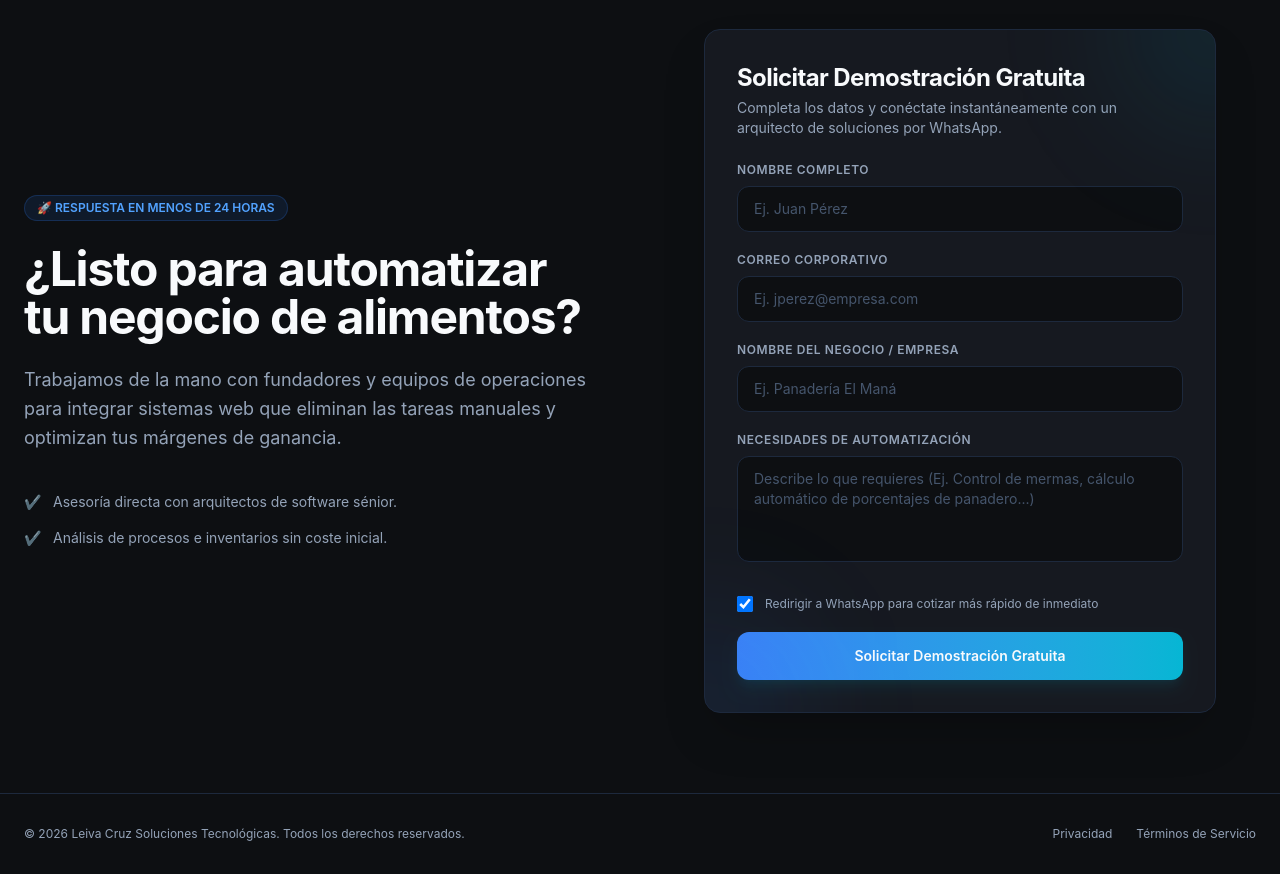
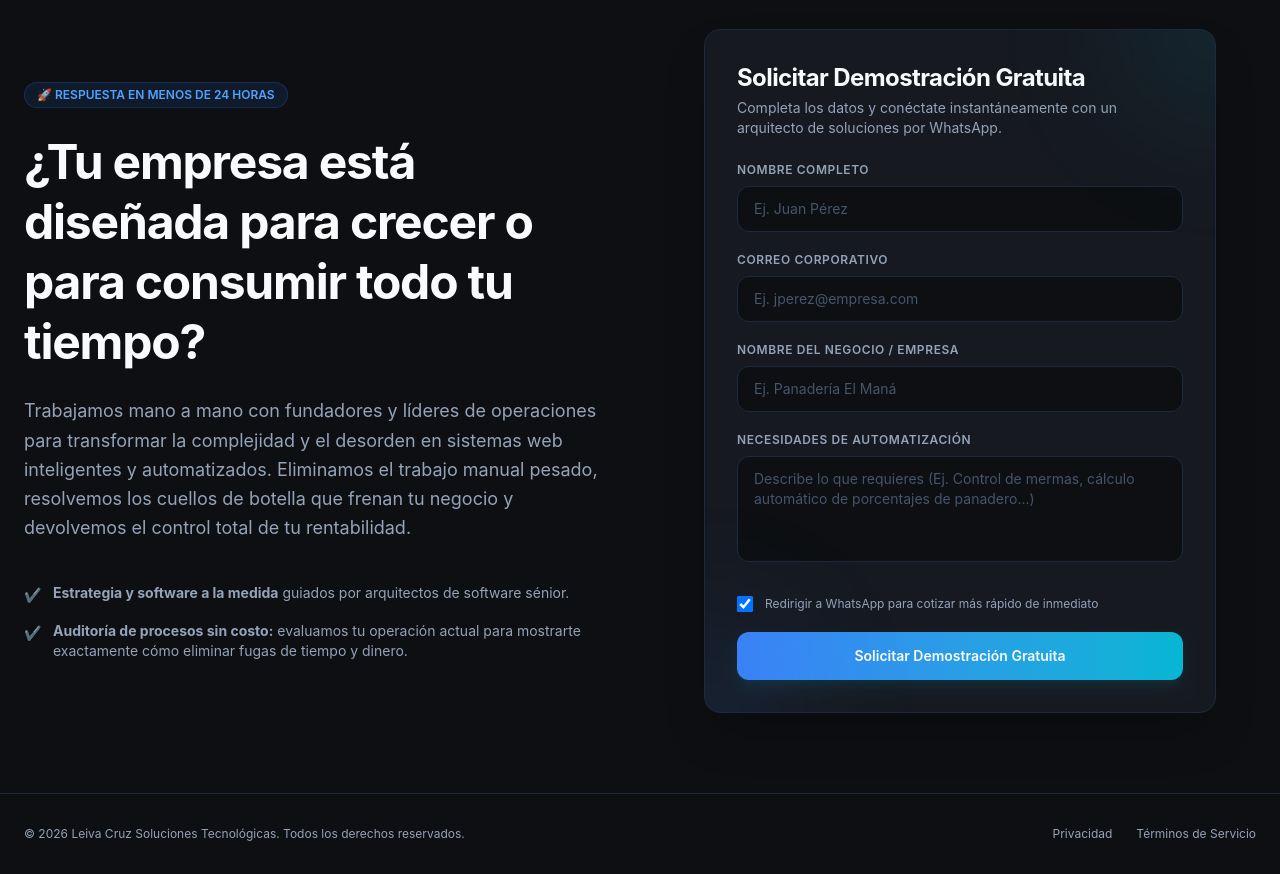
Before and after one commit to mario20407-cell/leiva-cruz-agency, a React (Vite) app: page / in a window 1280 px wide. Shown: the part 2340-3214 px from the top of the page. Built offline with nearby package versions, Linux system fonts and the light colour scheme.

Commit message:
feat: actualizar copy de valor comercial con enfoque global en eficiencia y alivio operativo

```diff
--- a/src/App.tsx
+++ b/src/App.tsx
@@ -52,20 +52,20 @@ export default function App(): React.JSX.Element {
             <div className="inline-flex items-center space-x-2 bg-blue-500/10 border border-blue-500/20 px-3 py-1 rounded-full text-xs font-semibold text-blue-400">
               🚀 RESPUESTA EN MENOS DE 24 HORAS
             </div>
-            <h2 className="text-3xl md:text-5xl font-bold tracking-tight text-[#F8FAFC]">
-              ¿Listo para automatizar <br />tu negocio de alimentos?
+            <h2 className="text-3xl md:text-5xl font-bold tracking-tight text-[#F8FAFC] leading-tight">
+              ¿Tu empresa está diseñada para crecer o para consumir todo tu tiempo?
             </h2>
             <p className="text-[#94A3B8] text-base md:text-lg leading-relaxed">
-              Trabajamos de la mano con fundadores y equipos de operaciones para integrar sistemas web que eliminan las tareas manuales y optimizan tus márgenes de ganancia.
+              Trabajamos mano a mano con fundadores y líderes de operaciones para transformar la complejidad y el desorden en sistemas web inteligentes y automatizados. Eliminamos el trabajo manual pesado, resolvemos los cuellos de botella que frenan tu negocio y devolvemos el control total de tu rentabilidad.
             </p>
             <div className="space-y-4 pt-4">
-              <div className="flex items-center space-x-3 text-sm text-[#94A3B8]">
-                <span className="text-cyan-400">✔</span>
-                <span>Asesoría directa con arquitectos de software sénior.</span>
+              <div className="flex items-start space-x-3 text-sm text-[#94A3B8]">
+                <span className="text-cyan-400 mt-0.5">✔</span>
+                <span><strong>Estrategia y software a la medida</strong> guiados por arquitectos de software sénior.</span>
               </div>
-              <div className="flex items-center space-x-3 text-sm text-[#94A3B8]">
-                <span className="text-cyan-400">✔</span>
-                <span>Análisis de procesos e inventarios sin coste inicial.</span>
+              <div className="flex items-start space-x-3 text-sm text-[#94A3B8]">
+                <span className="text-cyan-400 mt-0.5">✔</span>
+                <span><strong>Auditoría de procesos sin costo:</strong> evaluamos tu operación actual para mostrarte exactamente cómo eliminar fugas de tiempo y dinero.</span>
               </div>
             </div>
           </div>
```
